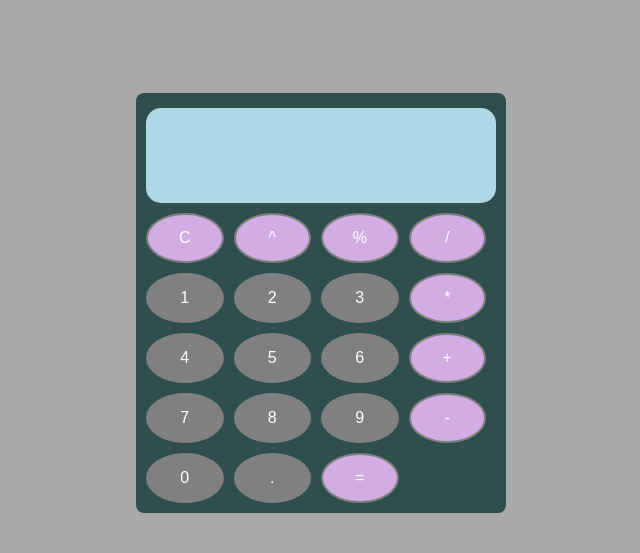
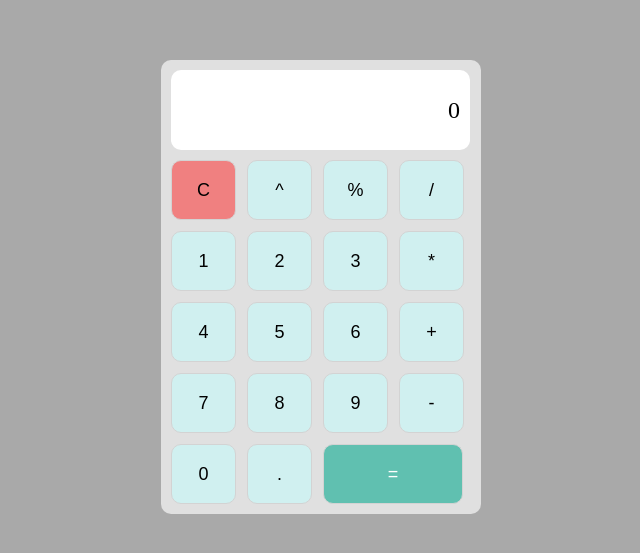
Before and after one commit to AS-Khawaja/odin-Calculator, a plain HTML site: page index.html in a window 1280 px wide. Shown: the part 113-666 px from the top of the page, without its empty margins (319-959 px from the left). Drawn offline with Linux system fonts and the light colour scheme.

Commit message:
Completed

```diff
--- a/index.html
+++ b/index.html
@@ -10,7 +10,9 @@
 <body>
 
     <div class="main">
-        <div id="display"></div>
+        <div id="display">
+            <p id="sc-dis">0</p>
+        </div>
         <div class="buttons">
             <button value="clear" id="clear">C</button>
             <button value="^" id="power">^</button>
--- a/script.js
+++ b/script.js
@@ -6,8 +6,6 @@ let operator='';
 let result=0;
 
 function evaluate(num1,num2,operator){
-    console.log({num1});
-    console.log({num2});
     let op1=parseInt(num1);
     let op2=parseInt(num2);
 
@@ -26,10 +24,15 @@ function evaluate(num1,num2,operator){
     else if(operator=='%'){
         return op1%op2;
     }
+    else if(operator=='^'){
+        return op1**op2;
+    }
 }
 for (let i = 0; i < buttons.length; i++) {
-    buttons[i].addEventListener('click', function() {
+        buttons[i].addEventListener('click', function() {
+
         let value = buttons[i].textContent;
+        document.getElementById('sc-dis').textContent=value;
         let numval=parseInt(value);
 
         if((numval>=0&&numval<=9)&&operator==='')
@@ -38,7 +41,7 @@ for (let i = 0; i < buttons.length; i++) {
             op1+=value;
         }
 
-        if(value=='+'|| value=='-' || value=='*' || value=='/' || value=='%')
+        if(value=='+'|| value=='-' || value=='*' || value=='/' || value=='%'|| value=='^')
         {
             operator=value;
 
@@ -53,13 +56,13 @@ for (let i = 0; i < buttons.length; i++) {
             op2='';
             operator='';
             result=0;
-            document.getElementById('display').innerHTML=0;
+            document.getElementById('sc-dis').innerHTML=0;
         }
         if(value=='=' && op1!='' && op2!='' && operator!=''){
             result=evaluate(op1,op2,operator);
-            document.getElementById('display').textContent=result;
-            console.log({result});
-            op1='';
+            document.getElementById('sc-dis').textContent=result;
+            let temp=result.toString();
+            op1=temp;
             op2='';
             operator='';
         }
--- a/style.css
+++ b/style.css
@@ -4,73 +4,82 @@ body {
     align-items: center;
     height: 100vh;
     margin: 0;
-    flex-direction: column;
     background-color: darkgrey;
 }
 
 .main {
     display: flex;
-    justify-content: flex-start; /* Align items at the start (top) */
     flex-direction: column;
-    background-color: darkslategrey;
-    width: 350px;
-    height: 400px;
+    background-color: #e0e0e0;
+    width: 300px;
     border: 2px solid var(--overlay2);
-    border-radius: 0.5rem;
-    margin-top: 2rem;
-    position: relative; /* Position relative to allow absolute positioning within */
-    padding: 10px; /* Add padding to the parent div */
+    border-radius: 10px;
+    padding: 10px;
 }
 
 #display {
-    width: 100%; /* The child will fit the width of the parent */
-    height: 25%; /* The height will be 15% of the parent's height */
-    background-color: lightblue;
-    border-radius: 15px;
-    margin-top: 5px;
+    width: 93%;
+    height: 60px;
+    background-color: white;
+    border-radius: 10px;
+    margin-bottom: 10px;
+    display: flex;
+    align-items: center;
+    justify-content: flex-end;
+    padding: 10px;
+    font-size: 24px;
+    color: black;
 }
 
+
+
+
 .buttons {
-    margin-top: 10px;
     display: flex;
-    flex-wrap: wrap; /* Allow the buttons to wrap to the next line */
-    gap: 10px; /* Add gap between buttons */
-    width: 100%;
-    height: 75%;
+    flex-wrap: wrap;
+    gap: 11px;
 }
 
-button {
-    width: calc(25% - 10px); /* Adjust the width to account for the gap */
-    height: 50px; /* Set the height of the button */
-    border-radius: 50%; /* Make the button circular */
-    background-color: gray; /* Set the background color of the button */
-    color: white; /* Set the text color */
-    border: none; /* Remove the default border */
-    display: inline-flex; /* Align items in the center */
-    justify-content: center; /* Center the text horizontally */
-    align-items: center; /* Center the text vertically */
-    cursor: pointer; /* Change the cursor on hover */
-    font-size: 16px; /* Set the font size */
-    border: 2px solid gray;
-    box-sizing: border-box; /* Include border in the element's total width and height */
+.buttons button {
+    width: calc(25% - 10px);
+    height: 60px;
+    border-radius: 10px;
+    background-color: white;
+    color: black;
+    border: 1px solid lightgray;
+    font-size: 18px;
+    cursor: pointer;
+    display: flex;
+    justify-content: center;
+    align-items: center;
 }
 
-button:hover {
-    background-color: #a9a9a9; /* Change background color on hover */
+.buttons button:hover {
+    background-color: #f0f0f0;
 }
 
-#clear,
-#power,
-#percentage,
-#division,
-#multiplication,
-#addition,
-#subtraction,
-#equals {
-    background-color: #d2ade3;
+.buttons button {
+    background-color: #d0f0f0;
 }
 
-.buttons button:active {
-    transform: scale(0.95);
-    box-shadow: 0 5px 10px rgba(0, 0, 0, 0.2);
+.buttons button:hover {
+    background-color: #b0e0e0;
 }
+
+.buttons #equals {
+    width: calc(50% - 10px);
+    background-color: #60c0b0;
+    color: white;
+}
+
+.buttons #equals:hover {
+    background-color: #40a090;
+}
+
+.buttons #clear {
+    background-color: #f08080;
+}
+
+.buttons #clear:hover {
+    background-color: #e06060;
+}
```
